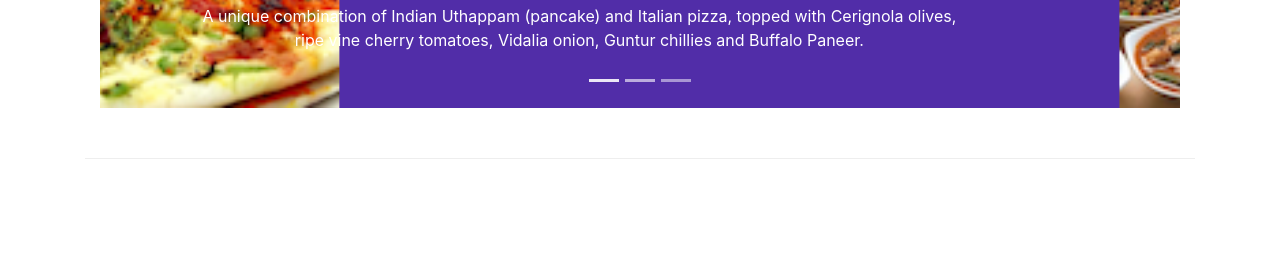
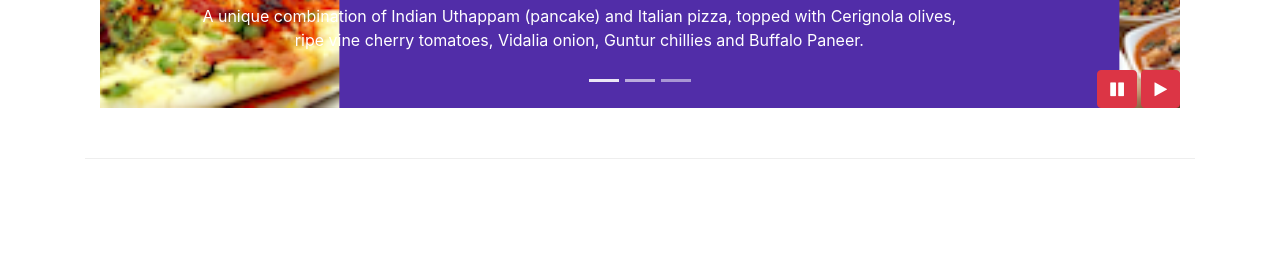
Before and after one commit to oldman-coding/bootstrap4, a website: page index.html in a window 1280 px wide. Shown: the part 526-800 px from the top of the page. Drawn offline with nearby package versions, Linux system fonts and the light colour scheme.

Commit message:
Boostrap Jquery

```diff
--- a/css/style.css
+++ b/css/style.css
@@ -60,3 +60,9 @@
     left: 0;
     min-height: 300px;
 }
+
+#carouselButton {
+    right: 0px;
+    position: absolute;
+    bottom: 0px;
+}
--- a/index.html
+++ b/index.html
@@ -209,6 +209,14 @@
                     <a class='carousel-control-next' href='#myCarousel' role='button' data-slide='next'>
                         <span class='carousel-control-next-icon'></span>
                     </a>
+                    <div class='button-group' id='carouselButton'>
+                        <button class='btn btn-danger' id='pauseCarousel'>
+                            <span class='fa fa-pause'></span>
+                        </button>
+                        <button class='btn btn-danger' id='playCarousel'>
+                            <span class='fa fa-play'></span>
+                        </button>
+                    </div>
                 </div>
             </div>
         </div>
@@ -366,7 +374,17 @@
     <script src="node_modules/jquery/dist/jquery.slim.min.js"></script>
     <script src="node_modules/popper.js/dist/umd/popper.min.js"></script>
     <script src="node_modules/bootstrap/dist/js/bootstrap.min.js"></script>
-
+    <script>
+        $(document).ready(function() {
+            $('#myCarousel').carousel({ interval: 500 });
+            $('#pauseCarousel').click(function () {
+                $('#myCarousel').carousel('pause');
+            });
+            $('#playCarousel').click(function () {
+                $('#myCarousel').carousel('cycle');
+            });
+        });
+    </script>
 </body>
 
 </html>
```
